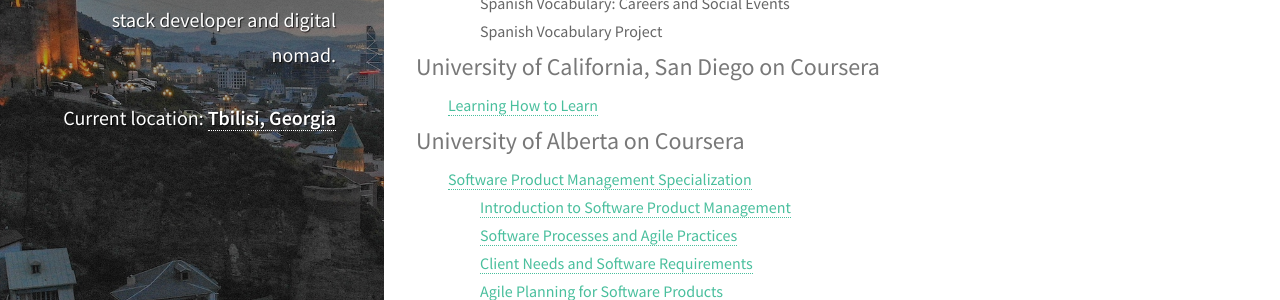
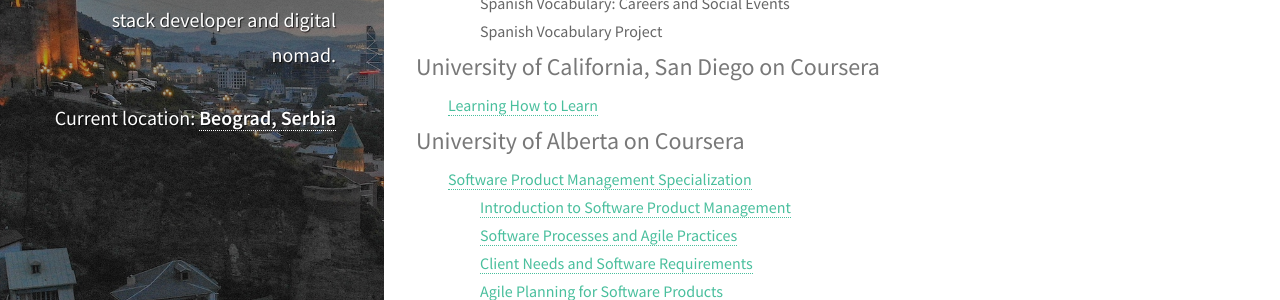
Before and after one commit to tamtamchik/tamtamchik.github.io, a Jekyll site: the page built from index.html, in a window 1280 px wide. Shown: the part 253-553 px from the top of the page. Built offline with Jekyll 4.4.1, drawn with Linux system fonts in a browser that asks for light colours.

Commit message:
Update _config.yml

```diff
--- a/_config.yml
+++ b/_config.yml
@@ -25,8 +25,8 @@
 linkedin_username:    tamtamchik
 facebook_username:    tamtamchik
 
-location:             Tbilisi, Georgia
-location_coordinates: Tbilisi+Georgia
+location:             Beograd, Serbia
+location_coordinates: Beograd+Serbia
 
 # Build settings
 markdown: kramdown
```
